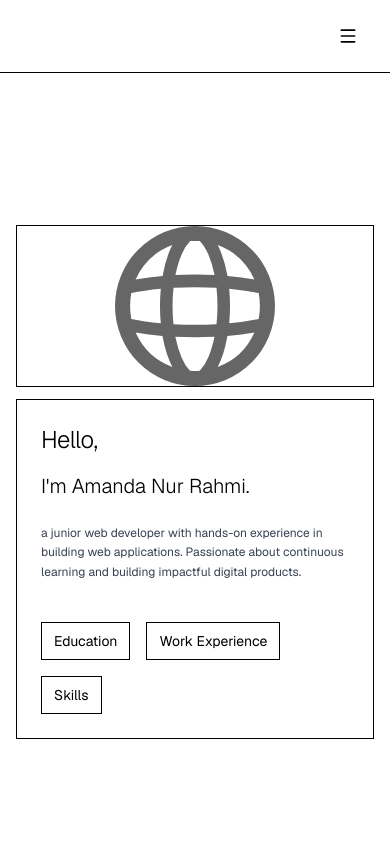
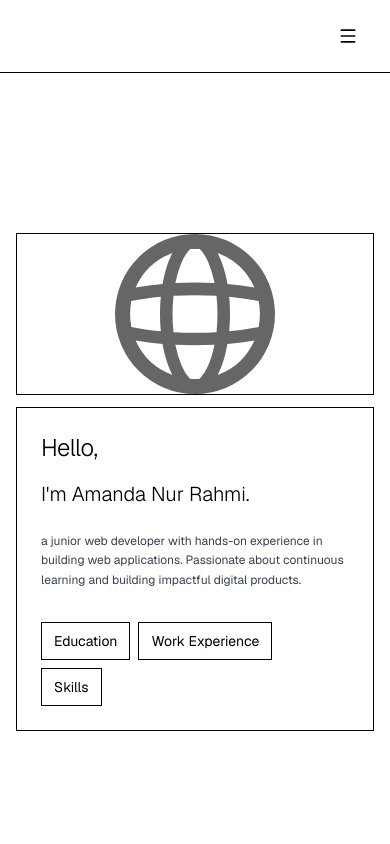
Before and after one commit to brmandw/me, a Next.js app: page / in a window 390 px wide. Shown: the top 844 px of the page. Built offline with nearby package versions, Linux system fonts and the light colour scheme.

Commit message:
style(page): adjust button margins for better mobile responsiveness

```diff
--- a/src/app/page.js
+++ b/src/app/page.js
@@ -131,7 +131,7 @@ function App() {
                 </p>
                 <button
                   onClick={() => toggleDetail('pendidikan')}
-                  className={`text-sm md:text-base border border-black px-3 md:px-4 py-2 md:py-2 hover:bg-black hover:text-white transition-all duration-300 mr-4
+                  className={`text-sm md:text-base border border-black px-3 md:px-4 py-2 md:py-2 hover:bg-black hover:text-white transition-all duration-300 md:mr-4 mr-2
                   ${
                       detailOpen === 'pendidikan' ? 'bg-black text-white' : ''
                     }
@@ -141,7 +141,7 @@ function App() {
                 </button>
                 <button
                   onClick={() => toggleDetail('work')}
-                  className={`text-sm md:text-base border border-black px-3 md:px-4 py-2 md:py-2 hover:bg-black hover:text-white transition-all duration-300 mr-4 md:mt-0 mt-4
+                  className={`text-sm md:text-base border border-black px-3 md:px-4 py-2 md:py-2 hover:bg-black hover:text-white transition-all duration-300 md:mr-4 mr-2 md:mt-0 mt-2
                   ${
                       detailOpen === 'work' ? 'bg-black text-white' : ''
                     }
@@ -151,7 +151,7 @@ function App() {
                 </button>
                 <button
                   onClick={() => toggleDetail('skills')}
-                  className={`text-sm md:text-base border border-black px-3 md:px-4 py-2 md:py-2 hover:bg-black hover:text-white transition-all duration-300 mr-4 md:mt-0 mt-4
+                  className={`text-sm md:text-base border border-black px-3 md:px-4 py-2 md:py-2 hover:bg-black hover:text-white transition-all duration-300 mr-4 md:mt-0 mt-2
                   ${
                       detailOpen === 'skills' ? 'bg-black text-white' : ''
                     }
```
